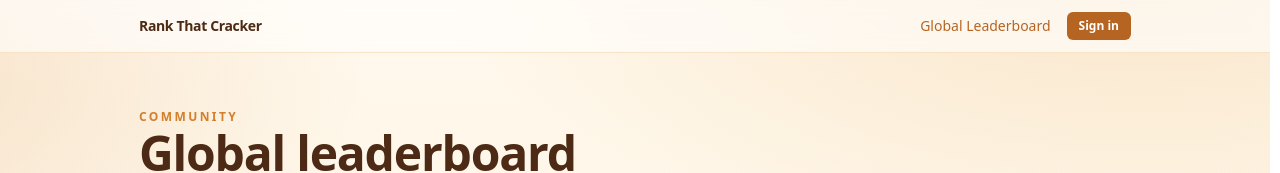
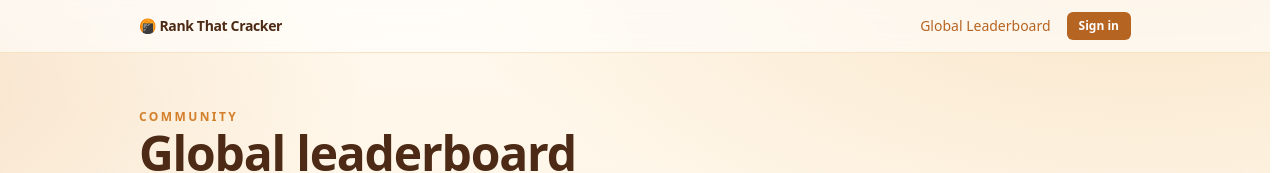
Before and after one commit to Zayooo00/rank-that-cracker, a Next.js app: page /leaderboard in a window 1280 px wide. Shown: the top 173 px of the page. Built offline with nearby package versions, Linux system fonts and the light colour scheme; no server answers.

Commit message:
style: add emoji to site header title

```diff
--- a/src/components/site-header.tsx
+++ b/src/components/site-header.tsx
@@ -14,7 +14,7 @@ export async function SiteHeader() {
           href="/"
           className="text-sm font-bold tracking-tight text-cracker-900 hover:text-cracker-700"
         >
-          Rank That Cracker
+          🍘 Rank That Cracker
         </Link>
 
         <nav className="flex items-center gap-4 text-sm">
```
